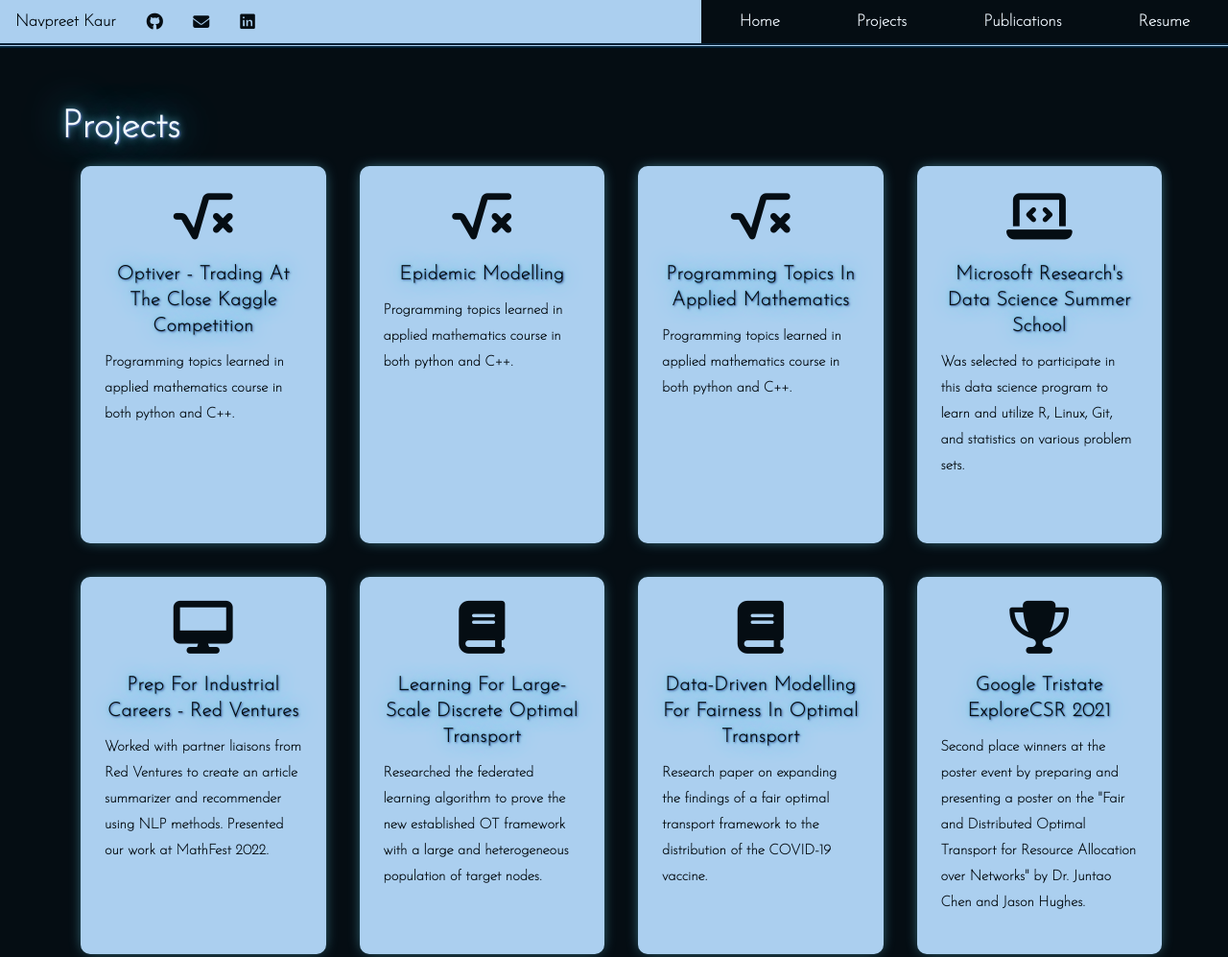
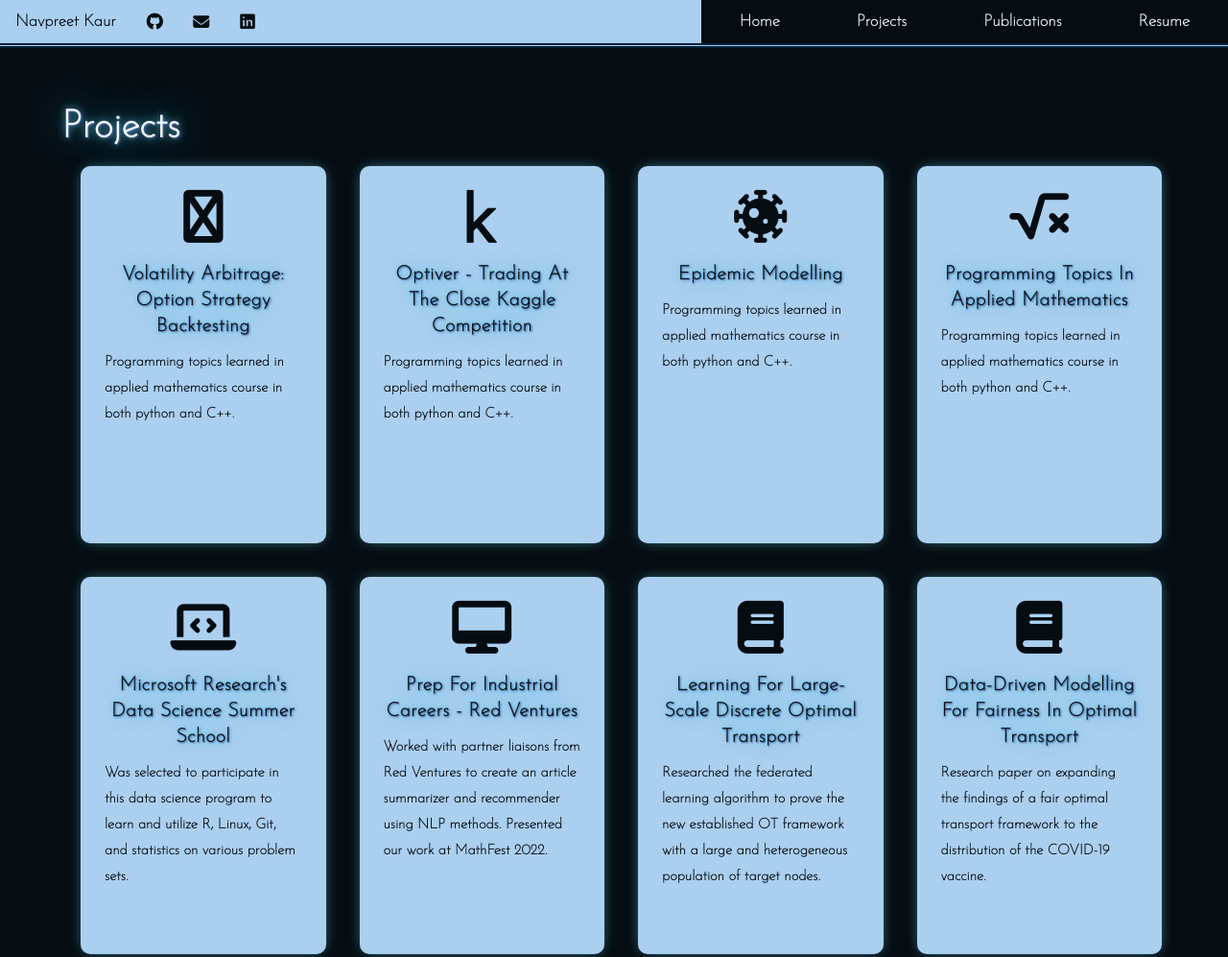
Before and after one commit to nkaur15/nkaur15.github.io, a plain HTML site: page projects.html in a window 1280 px wide. Shown: the top 997 px of the page at 96% size. Drawn offline with Linux system fonts and the light colour scheme.

Commit message:
Update project icons and descriptions in projects.html

```diff
--- a/projects.html
+++ b/projects.html
@@ -26,7 +26,15 @@
     <div class = "box-container">
       <div class = "serviceContainer">
         <div class = "service-icon">
-          <span><i class = "fa-solid fa-square-root-variable"></i></span>
+          <span><i class = "fa-brands fa-money-bill-trend-up"></i></span>
+        </div>
+        <h3 class = "title">Volatility Arbitrage: Option Strategy Backtesting</h3>
+        <p class = "description">Programming topics learned in applied mathematics course in both python and C++.</p>
+        <a href = "https://github.com/nkaur15/topics_in_applied_math" class = "view-link">View Projects</a>
+      </div>
+      <div class = "serviceContainer">
+        <div class = "service-icon">
+          <span><i class = "fa-brands fa-kaggle"></i></span>
         </div>
         <h3 class = "title">Optiver - Trading at the Close Kaggle Competition</h3>
         <p class = "description">Programming topics learned in applied mathematics course in both python and C++.</p>
@@ -34,7 +42,7 @@
       </div>
       <div class = "serviceContainer">
         <div class = "service-icon">
-          <span><i class = "fa-solid fa-square-root-variable"></i></span>
+          <span><i class = "fa-solid fa-virus-covid"></i></span>
         </div>
         <h3 class = "title">Epidemic Modelling</h3>
         <p class = "description">Programming topics learned in applied mathematics course in both python and C++.</p>
```
